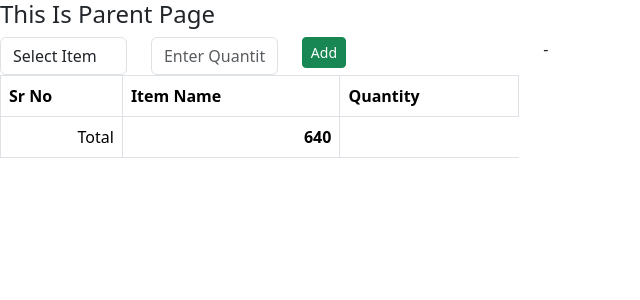
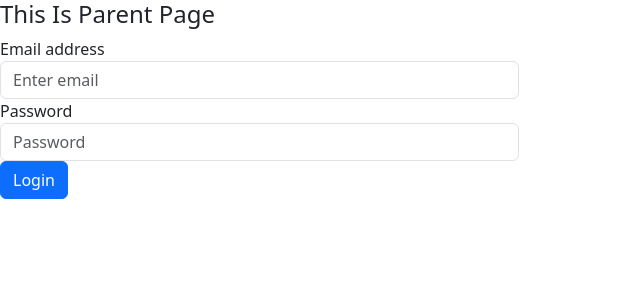
Before and after one commit to voidChetan/React_Practice, a React (Create React App) app: page / in a window 1280 px wide. Shown: the top 300 px of the page, without its empty margins (0-640 px from the left). Built offline with nearby package versions, Linux system fonts and the light colour scheme.

Commit message:
form validation practice

```diff
--- a/src/App.js
+++ b/src/App.js
@@ -11,6 +11,7 @@ import ForLoop from './components/ForLoop';
 import MapOperator from './components/MapOperator';
 import DyanamicStyleClass from './components/DyanamicStyleClass';
 import GrossaryListApp from './components/task/GrossaryListApp';
+import FromValidation from './components/FromValidation';
 
 function App() {
   return (
@@ -27,7 +28,8 @@ function App() {
         {/* <ForLoop/> */}
         {/* <MapOperator/> */}
         {/* <DyanamicStyleClass/> */}
-        <GrossaryListApp/>
+        {/* <GrossaryListApp/> */}
+        <FromValidation/>
       </div>
     </div>
   );
--- a/src/components/DyanamicStyleClass.js
+++ b/src/components/DyanamicStyleClass.js
@@ -21,7 +21,7 @@ const DyanamicStyleClass = () => {
             <div className='row'>
                 <div className='col-3'>
                     <div className='p-3'
-                    style={ { backgroundColor : backColor  } } >
+                    style={ { backgroundColor : backColor ,color:'red' } } >
                             <input type='text'
                              onChange={(event) => {changeBackCOlor(event)}} placeholder='Enter Color'/>
                     </div>
--- /dev/null
+++ b/src/components/FromValidation.js
@@ -0,0 +1,57 @@
+import React, { useState } from 'react';
+
+const FromValidation = () => {
+
+    const emailRegex = /^[^\s@]+@[^\s@]+\.[^\s@]+$/;
+
+    let [loginObj, setLoginObj] = useState({email:'',password: ''});
+    let [isFormSubmitted, setisFormSubmitted] = useState(false);
+
+    const changeFormValues = (event,key) => {
+        setLoginObj(prevObj => ({...prevObj, [key]:event.target.value}));
+    }
+    const changeisFormSubmitted = () => {
+        setisFormSubmitted(true);
+    }
+    return (
+        <div className='row'>
+            <div className='col-5'>
+            <form>
+                <div className="form-group">
+                    <label for="exampleInputEmail1">Email address</label>
+                    <input type="text" className={`form-control ${isFormSubmitted &&  loginObj.email == '' ? 'red-border':''}`} onChange={(event)=> {changeFormValues(event,'email')}}  placeholder="Enter email"/>
+                    <div className='text-danger'>
+                        {
+                           isFormSubmitted &&  loginObj.email == '' && <span>Email is required</span>
+                        }
+                        {
+                           isFormSubmitted  &&  loginObj.email !== '' && !emailRegex.test(loginObj.email) && <span>Email Is Not Proper</span>
+                        }
+                    </div>
+                </div>
+                <div className="form-group">
+                    <label for="exampleInputPassword1">Password</label>
+                    <input type="password" style={{ border: isFormSubmitted &&  loginObj.password == '' ? '1px solid red':'' }} className="form-control" onChange={(event)=> {changeFormValues(event,'password')}} id="exampleInputPassword1" placeholder="Password"/>
+                    <div className='text-danger'>
+                        {
+                          isFormSubmitted &&  loginObj.password == '' && <span>Password is required</span>
+                        }
+                        {
+                          isFormSubmitted &&  loginObj.password !== '' && loginObj.password.length <= 5 && <span>Min 5 Char Neede</span>
+                        }
+                        {
+                          isFormSubmitted &&  loginObj.password !== '' && loginObj.password.length > 10 && <span>Max 10 Char allowed</span>
+                        }
+
+                    </div>
+                </div>
+
+                <button type="button" className="btn btn-primary" onClick={changeisFormSubmitted}>Login</button>
+            </form>
+            </div>
+
+        </div>
+    );
+};
+
+export default FromValidation;
--- a/src/components/Functions.js
+++ b/src/components/Functions.js
@@ -19,7 +19,7 @@ const Functions = () => {
         alert(message)
         console.log(employeeName)
     }
-    const getSum = (num1, num2) => num1 + num2;
+    const getSum = (num1, num2) => <div> {num1 + num2 } </div> ;
 
     const getSummOfNUmbers = () => {
         return 123;
@@ -30,7 +30,7 @@ const Functions = () => {
             <p>Product name: {productName} : EMp Name: {employeeName}</p>
             <button onClick={changeProductName}>Change Produc Name</button>
             <button onClick={chnageEMpName}>Change Employee Name</button>
-
+             <h1>{getSum()}</h1>
             <button onClick={printName}>Print Name</button>
 
             <button onClick = { () => { showMessage("Hii From Btn") } }>CLick Me</button>
--- a/src/components/task/GrossaryListApp.js
+++ b/src/components/task/GrossaryListApp.js
@@ -10,15 +10,23 @@ const GrossaryListApp = () => {
         { itemName: 'Turmeric', price: 200 },
         { itemName: 'Dry Fruits Mix', price: 500 }
     ];
+    console.log('innitial')
     let [selectItem, setSelectedItem] = useState({ itemName: '', price: '', quantity: '' });
+
     let [cartItems, setCartItmes] =  useState([])
 
     const changeSelectedItem = (event, key) => {
+        console.log('changeSelectedItem')
         setSelectedItem(prevObj => ({ ...prevObj, [key]: event.target.value }))
     }
 
     const changeCartItems = () => {
-        setCartItmes(prevArray =>  [...prevArray, selectItem])
+        console.log('changeCartItems')
+        const item =  itemList.find(m=> m.itemName == selectItem.itemName);
+
+        const selectedItemObj = {...selectItem,price: item.price};
+
+        setCartItmes(prevArray =>  [...prevArray, selectedItemObj])
     }
     return (
         <div className='row'>
@@ -80,7 +88,7 @@ const GrossaryListApp = () => {
                 </div>
             </div>
             <div className='col-3'>
-            {selectItem.itemName} - {selectItem.quantity}
+              {selectItem.itemName} - {selectItem.price}
             </div>
 
         </div>
--- a/src/index.css
+++ b/src/index.css
@@ -11,3 +11,7 @@ code {
   font-family: source-code-pro, Menlo, Monaco, Consolas, 'Courier New',
     monospace;
 }
+
+.red-border {
+  border: 1px solid red !important;
+}
```
Also changed, not shown: src/components/MapOperator.js (line endings or trailing spaces).
